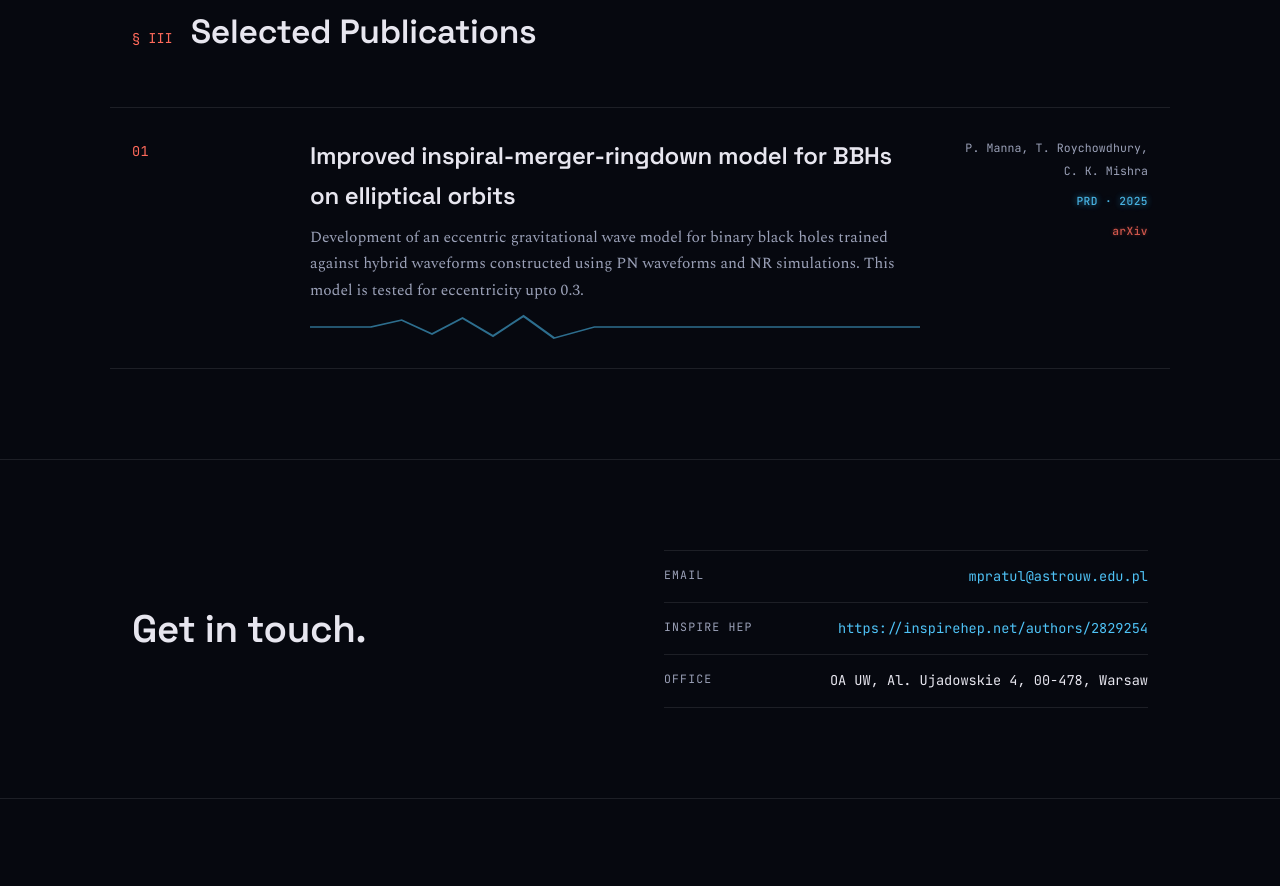
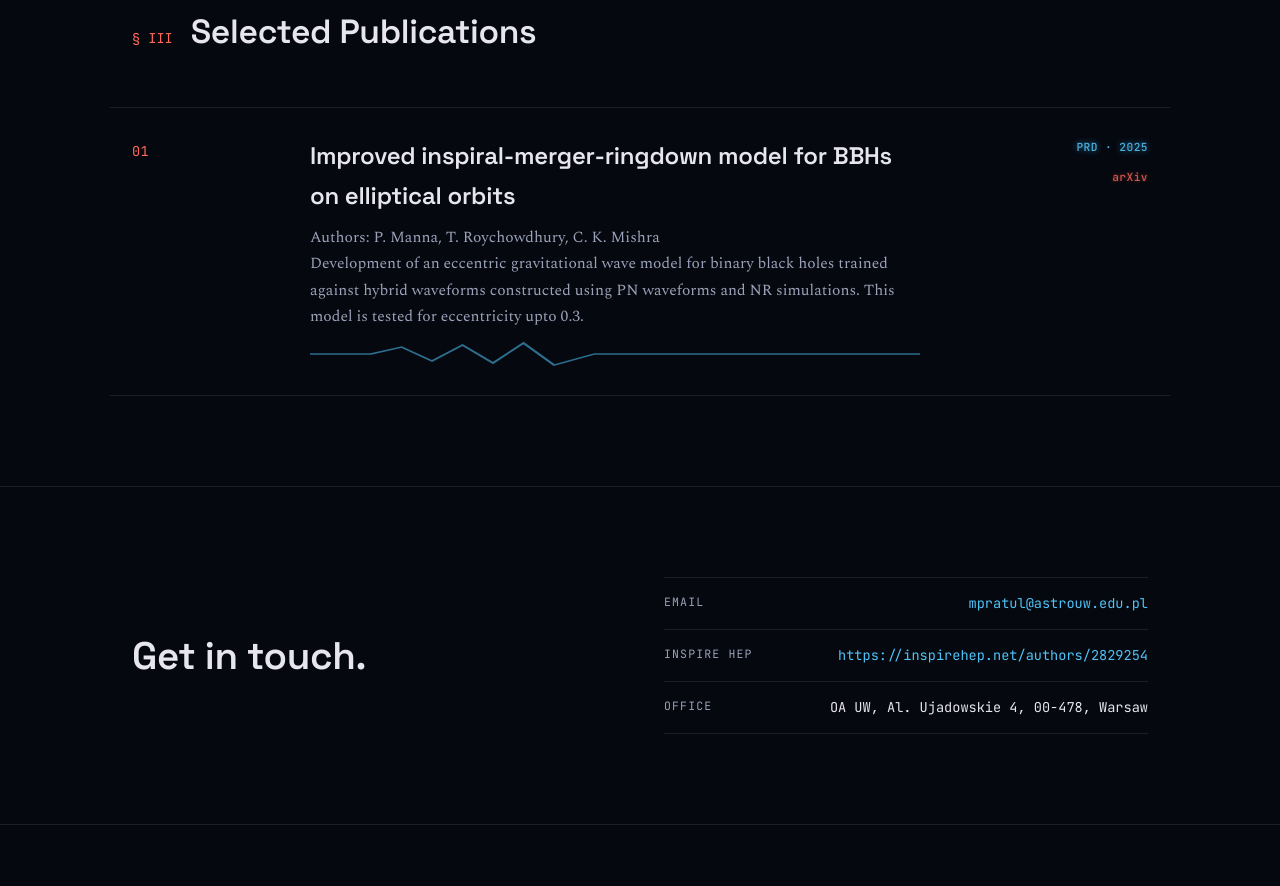
Before and after one commit to pratulmanna/pratulmanna.github.io, a plain HTML site: page index.html in a window 1280 px wide. Shown: the part 2852-3738 px from the top of the page. Drawn offline with nearby package versions, Linux system fonts and the light colour scheme.

Commit message:
Update index.html

```diff
--- a/index.html
+++ b/index.html
@@ -630,11 +630,11 @@
         <div class="id">01</div>
         <div>
           <h3>Improved inspiral-merger-ringdown model for BBHs on elliptical orbits</h3>
+          <p>Authors: P. Manna, T. Roychowdhury, C. K. Mishra
           <p>Development of an eccentric gravitational wave model for binary black holes trained against hybrid waveforms constructed using PN waveforms and NR simulations. This model is tested for eccentricity upto 0.3.</p>
           <svg class="spark" viewBox="0 0 300 26" preserveAspectRatio="none"><path d="M0,13 L30,13 L45,6 L60,20 L75,4 L90,22 L105,2 L120,24 L140,13 L300,13"/></svg>
         </div>
         <div class="meta">
-          <span class="pub-authors">P. Manna, T. Roychowdhury, C. K. Mishra</span>
           <a class="pub-journal" href="https://journals.aps.org/prd/abstract/10.1103/849s-3zy8" target="_blank" rel="noopener">PRD · 2025</a>
           <a class="pub-arxiv" href="https://arxiv.org/abs/2409.10672" target="_blank" rel="noopener">arXiv</a>
         </div>
```
